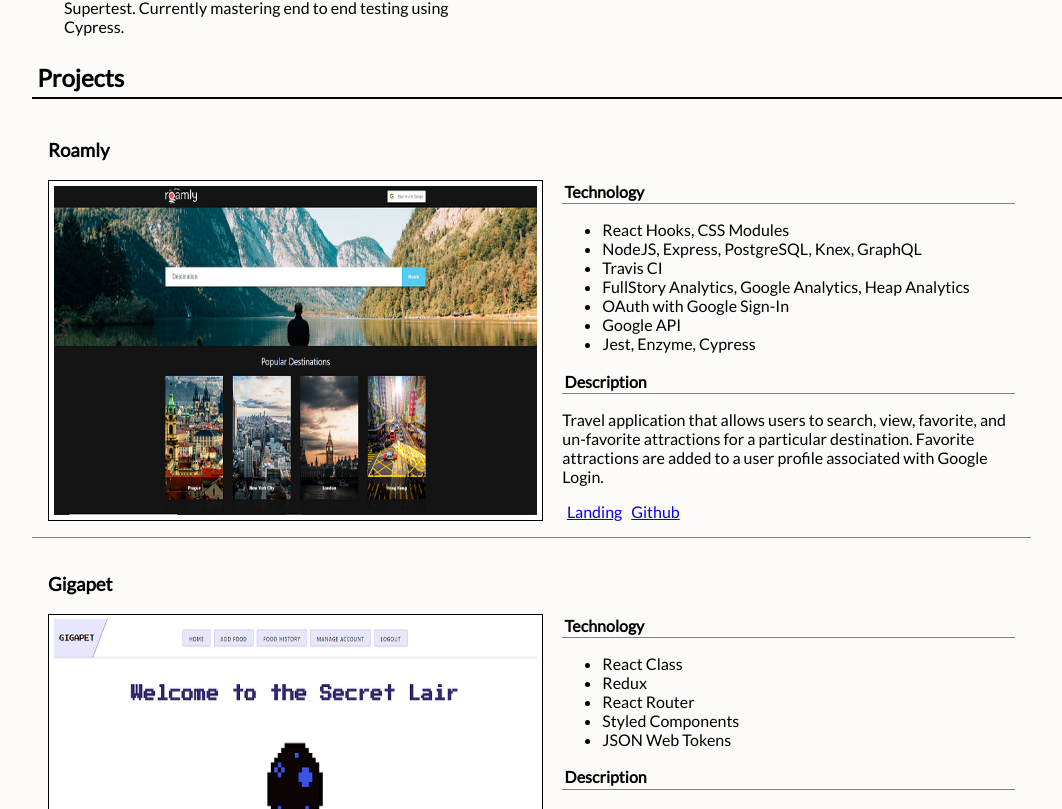
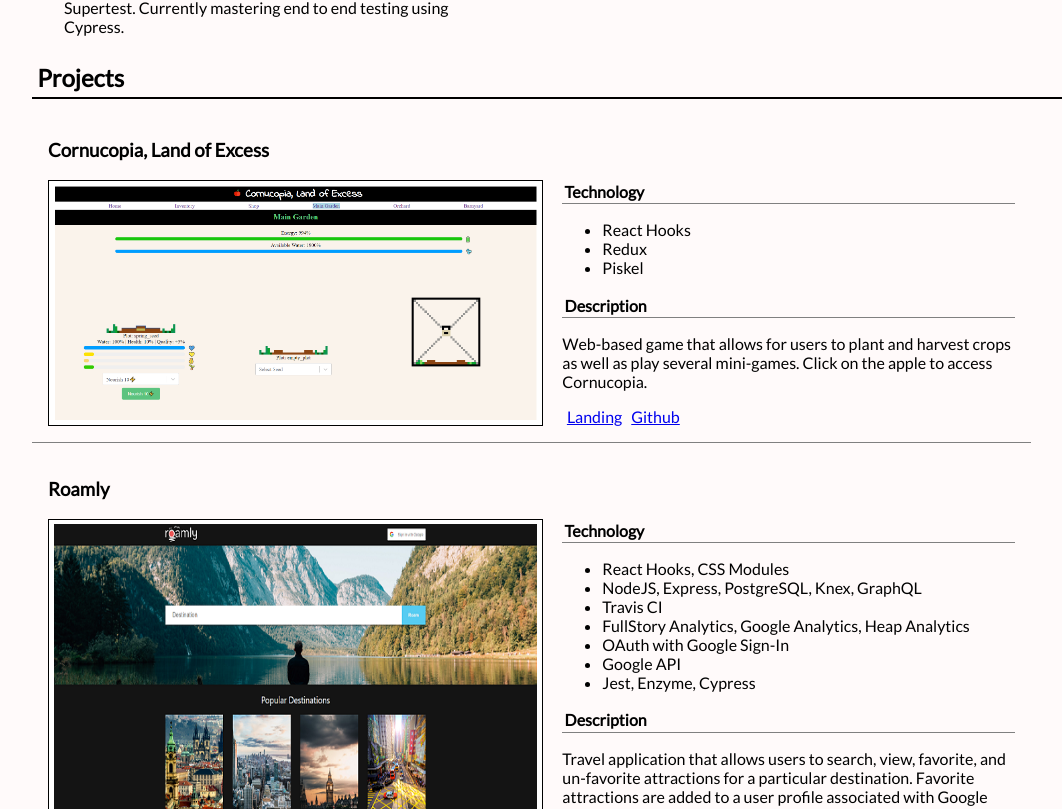
Before and after one commit to azinoVo/portfolio, a React (Create React App) app: page / in a window 1280 px wide. Shown: the part 871-1680 px from the top of the page, without its empty margins (71-1133 px from the left). Built offline with nearby package versions, Linux system fonts and the light colour scheme.

Commit message:
updated portfolio page

```diff
--- a/src/components/Projects/ProjectsList.js
+++ b/src/components/Projects/ProjectsList.js
@@ -1,4 +1,12 @@
 const projectsList = [
+    {
+        "name": "Cornucopia, Land of Excess",
+        "picture": "cornucopia",
+        "tech-stack": ["React Hooks", "Redux", "Piskel"],
+        "description": "Web-based game that allows for users to plant and harvest crops as well as play several mini-games. Click on the apple to access Cornucopia.",
+        "landing": "https://cornucopia.netlify.com/",
+        "github": "https://github.com/azinoVo/neopet_clone"
+    },
     {
         "name": "Roamly",
         "picture": "RoamlyResized",
```
Also changed, not shown: src/assets/cornucopia.png (added).
